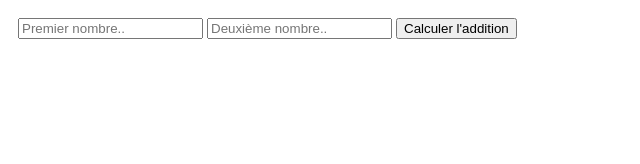
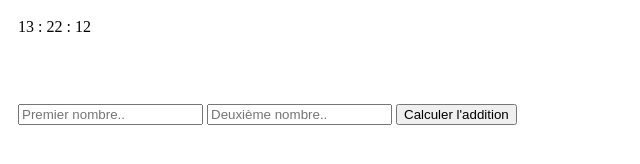
Before and after one commit to RKlott/sandbox, a website: page sandbox.html in a window 1280 px wide. Shown: the whole page, without its empty margins (0-640 px from the left). Drawn offline with Linux system fonts and the light colour scheme.

Commit message:
ajout horloge

```diff
--- a/package.json
+++ b/package.json
@@ -1,5 +1,6 @@
 {
   "dependencies": {
-    "jquery": "^4.0.0"
+    "jquery": "^4.0.0",
+    "node": "^25.6.0"
   }
 }
--- a/sandbox.html
+++ b/sandbox.html
@@ -8,6 +8,14 @@
 </head>
 <body>
     <main>
+        <section class="horloge">
+            <div class="horloge-container">
+                <span id="heures"></span>
+                <span id="minutes"></span>
+                <span id="secondes"></span>
+            </div>
+        </section>
+
         <section class="calculatrice">
             <input type="text" name="premier-nombre" id="premier-nombre" placeholder="Premier nombre..">
             <input type="text" name="deuxieme-nombre" id="deuxieme-nombre" placeholder="Deuxième nombre..">
--- a/sandbox.js
+++ b/sandbox.js
@@ -1,3 +1,27 @@
+//? Horloge
+let heures = document.getElementById("heures");
+let minutes = document.getElementById("minutes");
+let secondes = document.getElementById("secondes");
+
+function horloge(){
+    let date = new Date();
+    heures.innerHTML = `${String(date.getHours()).padStart(2, 0)} :`;
+    minutes.innerHTML = `${String(date.getMinutes()).padStart(2, 0)} :`;
+    secondes.innerHTML = `${String(date.getSeconds()).padStart(2, 0)}`;
+    setTimeout(horloge, 1000);
+}
+
+horloge();
+
+
+
+
+
+
+
+
+
+
 let firstNumber = document.getElementById("premier-nombre");
 let secondNumber = document.getElementById("deuxieme-nombre");
 const myButton = document.getElementById("mon-bouton");
```
Also changed, not shown: 2 other files.
